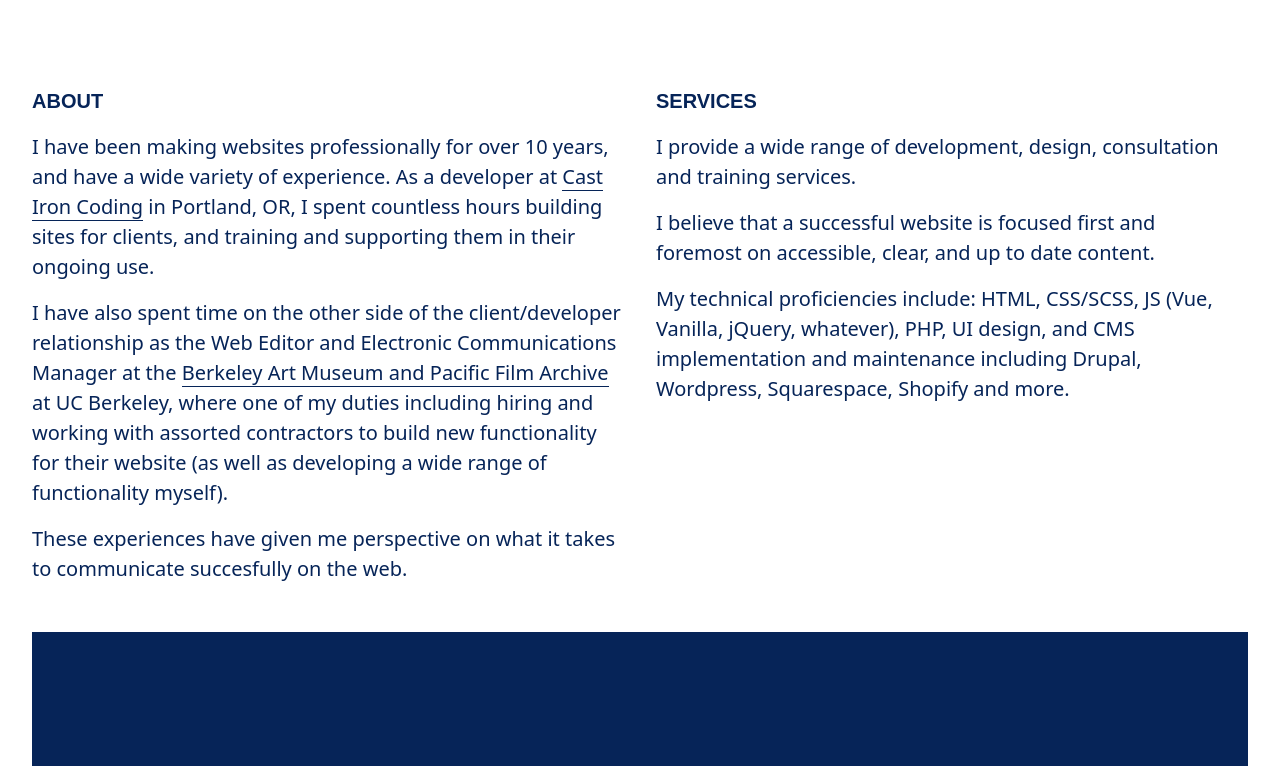
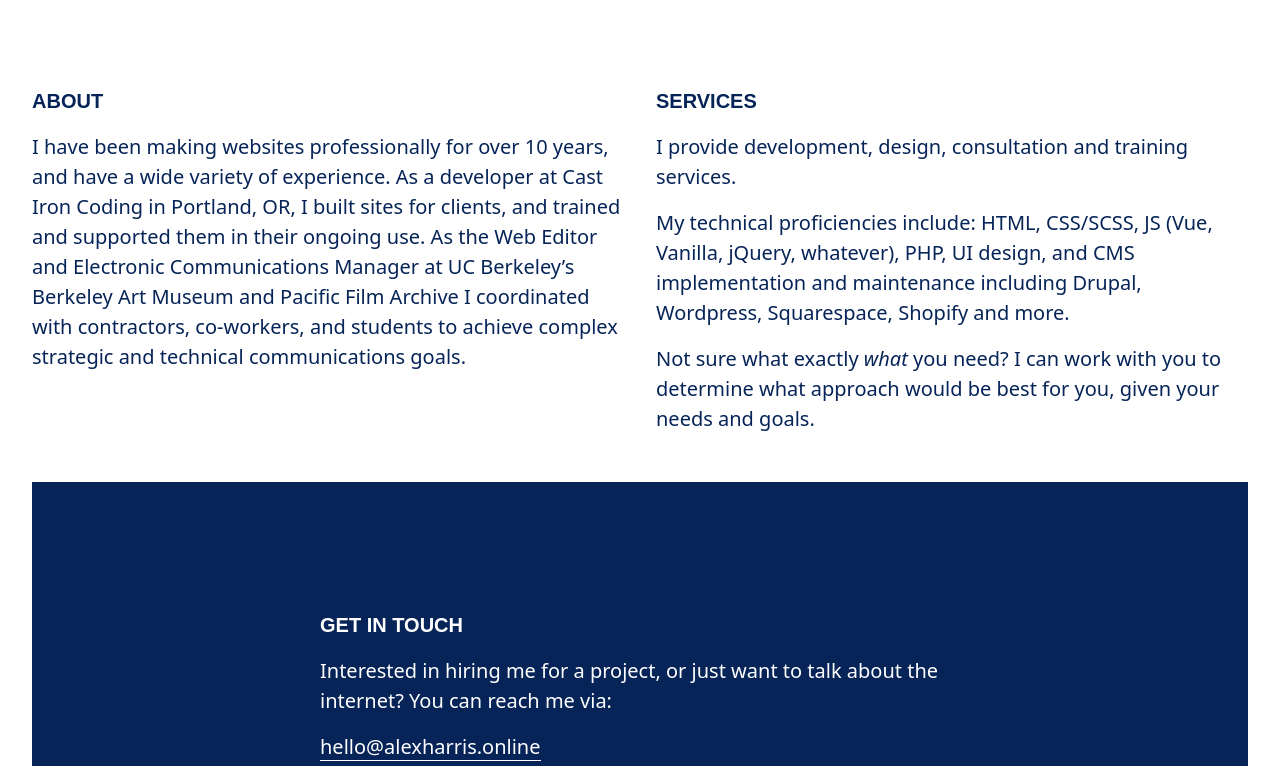
Before and after one commit to alexharris/ah-online, a Vue app: page / in a window 1280 px wide. Shown: the part 1849-2615 px from the top of the page. Built offline with nearby package versions, Linux system fonts and the light colour scheme.

Commit message:
re-do text, add case study

```diff
--- a/src/App.vue
+++ b/src/App.vue
@@ -53,18 +53,16 @@
       <div class="flex flex-col md:flex-row">
         <div class="w-full md:w-1/2 pl-0 px-4 font-sans">
         <h2 class="text-xl uppercase font-bold ">About</h2>
-          <p>I have been making websites professionally for over 10 years, and have a wide variety of experience. As a developer at <a href="https://castironcoding.com/">Cast Iron Coding</a> in Portland, OR, I spent countless hours building sites for clients, and training and supporting them in their ongoing use.</p>
-          <p>I have also spent time on the other side of the client/developer relationship as the Web Editor and Electronic Communications Manager at the <a href="https://bampfa.org">Berkeley Art Museum and Pacific Film Archive</a> at UC Berkeley, where one of my duties including hiring and working with assorted contractors to build new functionality for their website (as well as developing a wide range of functionality myself).</p>
-          <p> These experiences have given me perspective on what it takes to communicate succesfully on the web.</p>
+<p>I have been making websites professionally for over 10 years, and have a wide variety of experience. As a developer at Cast Iron Coding in Portland, OR, I built sites for clients, and trained and supported them in their ongoing use. As the Web Editor and Electronic Communications Manager at UC Berkeley’s Berkeley Art Museum and Pacific Film Archive I coordinated with contractors, co-workers, and students to achieve complex strategic and technical communications goals.</p>
         </div>
         <div class="w-full md:w-1/2 pl-0 md:pl-4 px-4 font-sans">
         <h2 class="text-xl uppercase font-bold ">Services</h2>
-          <p> I provide a wide range of development, design, consultation and training services.</p>
-          <p>I believe that a successful website is focused first and foremost on accessible, clear, and up to date content.</p>
+          <p> I provide development, design, consultation and training services.</p>
+
           <p>
-            My technical proficiencies include: HTML, CSS/SCSS, JS (Vue, Vanilla, jQuery, whatever),
-            PHP, UI design, and CMS implementation and maintenance including Drupal, Wordpress, Squarespace, Shopify and more.
+            My technical proficiencies include: HTML, CSS/SCSS, JS (Vue, Vanilla, jQuery, whatever), PHP, UI design, and CMS implementation and maintenance including Drupal, Wordpress, Squarespace, Shopify and more.
           </p>
+          <p>Not sure what exactly <em>what</em> you need? I can work with you to determine what approach would be best for you, given your needs and goals.</p>
         </div>
       </div>
       <div class="w-full bg-ah-900 my-8 p-12 sm:p-32">
--- a/src/components/WorkItem.vue
+++ b/src/components/WorkItem.vue
@@ -1,9 +1,9 @@
 <template>
   <div class="w-full sm:w-1/2 lg:w-1/3 relative work-item sm:pr-8">
     <div v-if="casestudy == 'true'"
-      class="casestudy mr-4 mt-4 z-50 font-bold text-center bg-yellow-300 rounded-full w-16 h-16 absolute right-0 text-sm text-red-600 flex align-center items-center leading-tight text-black shadow uppercase"
+      class="casestudy mr-4 mt-4 z-50 font-bold text-center bg-yellow-300 rounded-full w-16 h-16 absolute right-0 top-0 flex align-center items-center leading-tight shadow hover:bg-yellow-400"
     >
-      Case Study
+      <a href="?p=capp" class="text-sm text-red-600 uppercase no-underline border-0 hover:text-red-800">Case Study</a>
     </div>
     <div class="py-4 work rounded">
       <!-- <a :href="'/?p=' + slug" class="border-0"> -->
```
